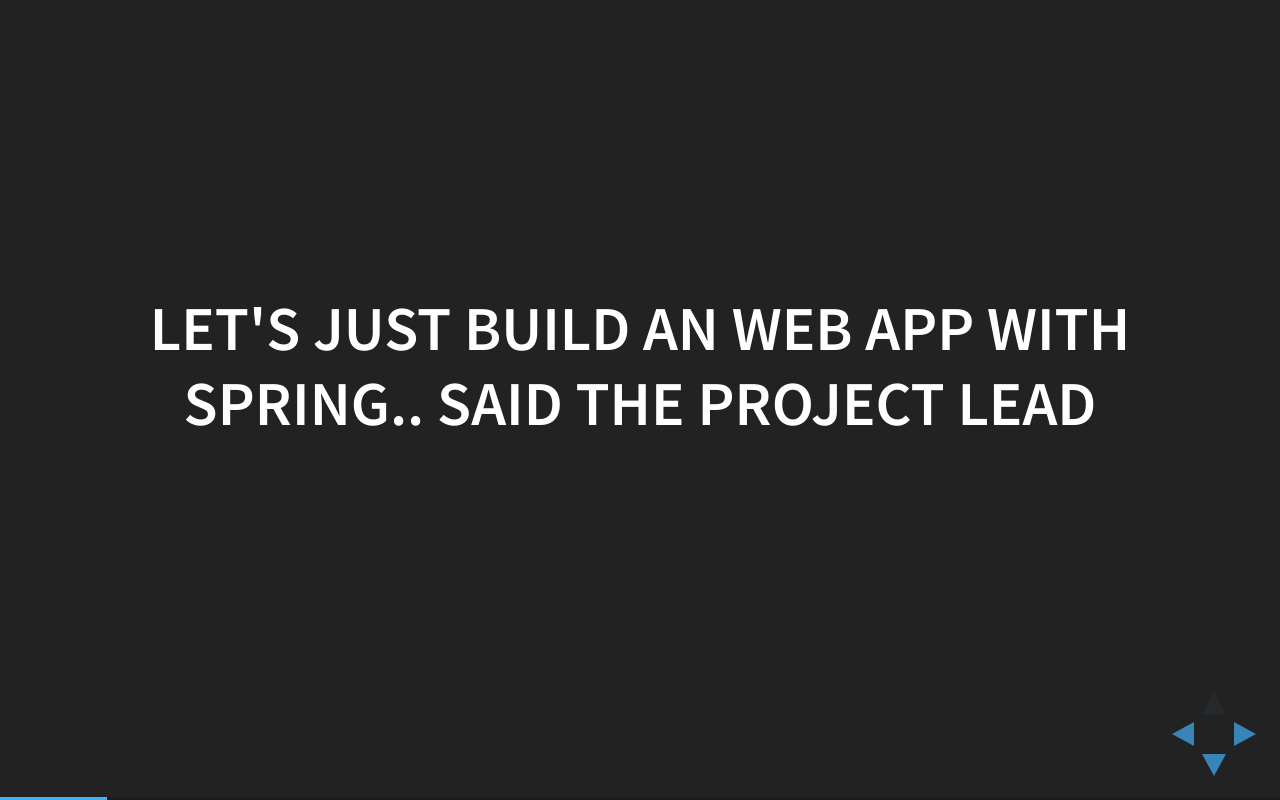
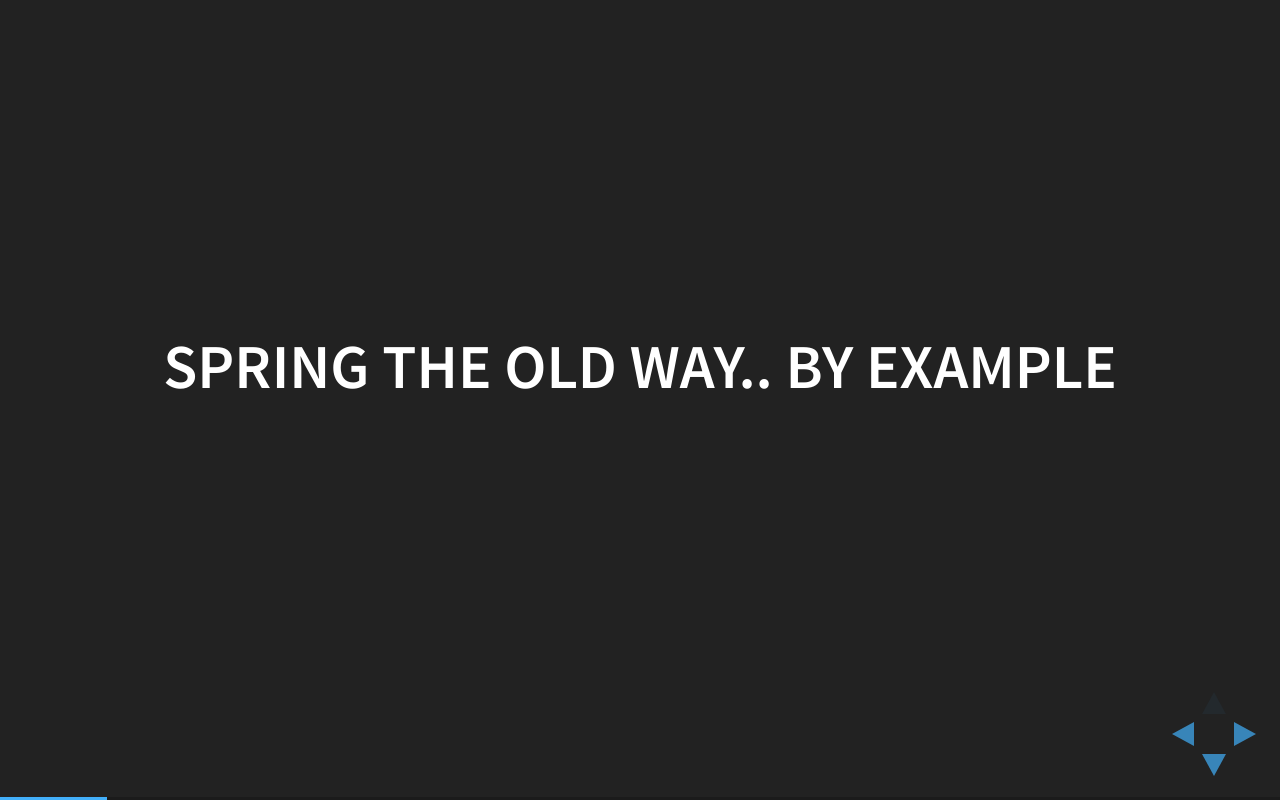
Before and after one commit to KasselCodeMeetup/event5, a website: page springboot/index.html in a window 1280 px wide. Both pictures are taken after a click on the element 1251 px from the left and 734 px from the top of the page. Drawn offline with nearby package versions, Linux system fonts and the light colour scheme.

Commit message:
fix some pages

```diff
--- a/springboot/index.html
+++ b/springboot/index.html
@@ -49,16 +49,15 @@
 				<section>
 
 					<section>
-						<h2>Let's just build an web app with spring.. said the project lead</h2>
+						<h2>spring the old way.. by example</h2>
+
 					</section>
 
 					<section>
-						<h2>"spring configuration is easy"</h2>
-						<p class="fragment fade-in">said the project lead</p>
+						<h2>Let's just build an web app with spring.. said the project lead</h2>
+						<p class="fragment fade-in">"spring configuration is easy"</p>
 						<p class="fragment fade-in">"just use the configuration of the other spring app and custimize it" ...</p>
-						<p class="fragment fade-in">said the project lead</p>
 						<p class="fragment fade-in">"it's easy and fast and you will be productive!"</p>
-						<p class="fragment fade-in">said the project lead</p>
 					</section>
 
 					<section>
```
